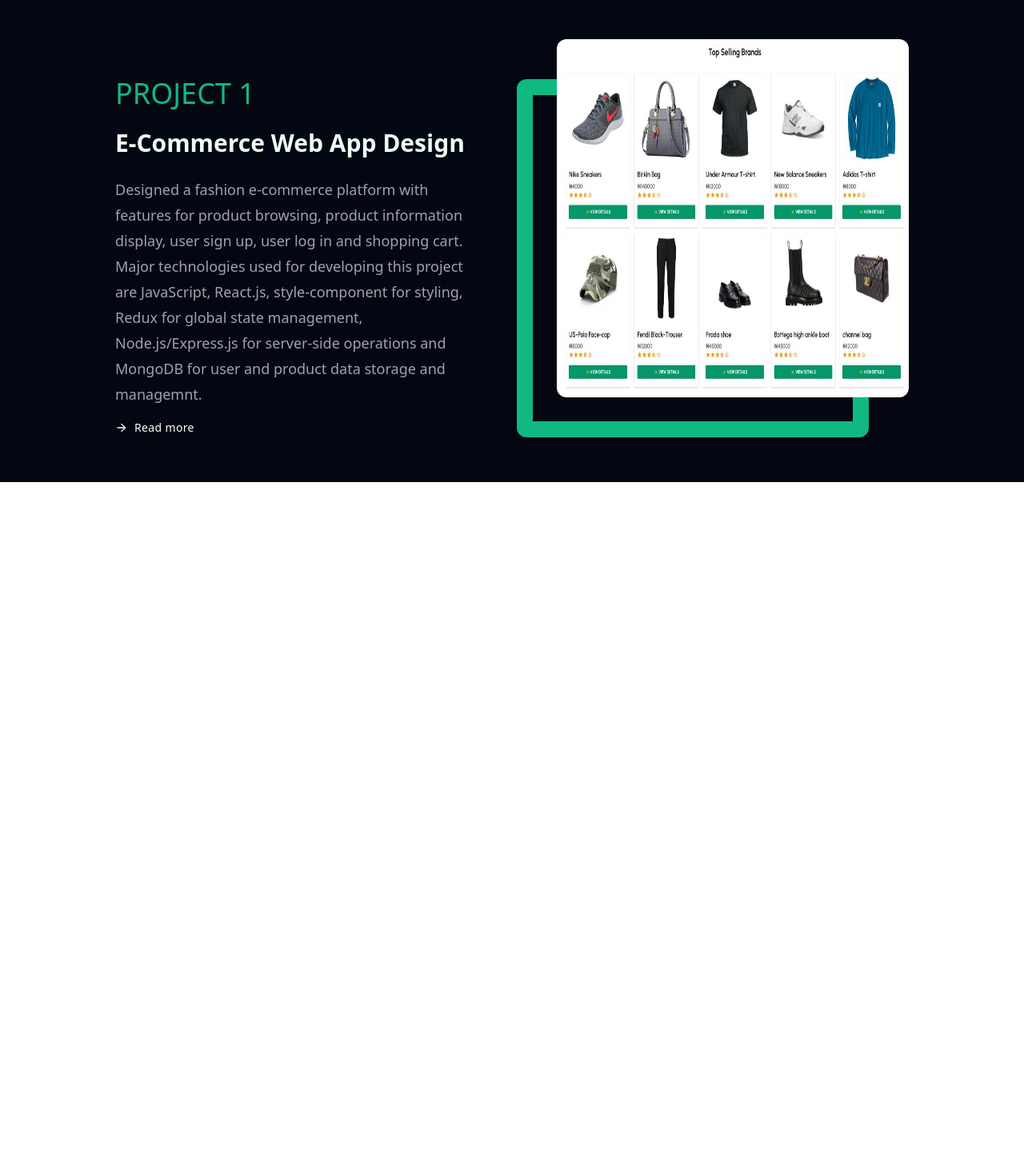
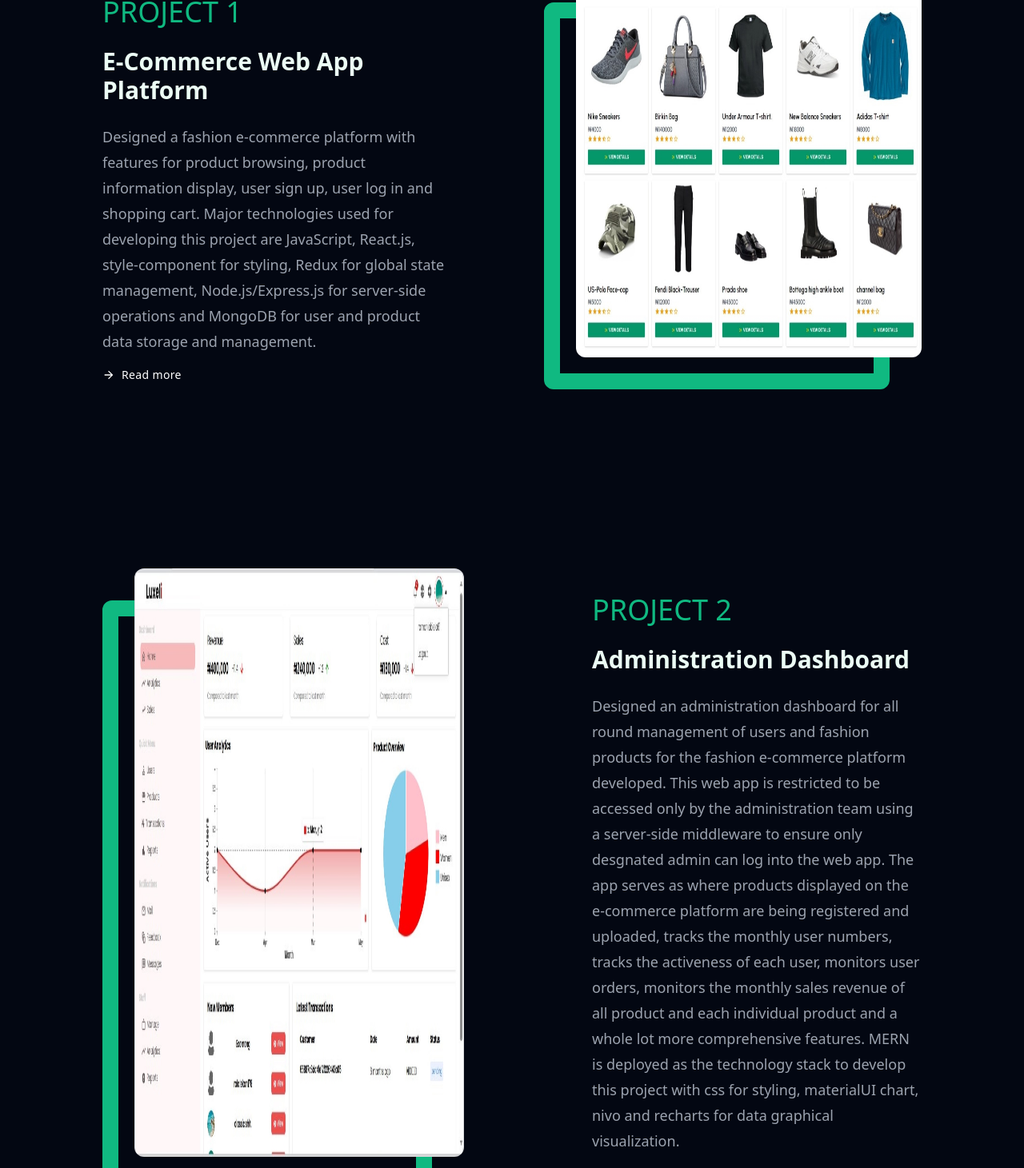
Before and after one commit to ramoniabiola/my-portfolio-website, a React (Create React App) app in the folder my-portfolio-website/: page / in a window 1280 px wide. Shown: the part 1881-3342 px from the top of the page at 80% size. Before the commit the page ends 2484 px from the top, so only its background shows below. Built offline with nearby package versions, Linux system fonts and the light colour scheme.

Commit message:
finished up the portfolio section

```diff
--- a/my-portfolio-website/src/components/About.tsx
+++ b/my-portfolio-website/src/components/About.tsx
@@ -9,7 +9,6 @@
       distance: '100px',
       easing: 'ease-out',
       origin: 'left',
-      reset: true,
     });
   }, []);
 
@@ -20,7 +19,6 @@
       distance: '100px',
       easing: 'ease-out',
       origin: 'right',
-      reset: true,
     });
   }, []);
 
@@ -29,8 +27,8 @@
   return (
     <div className='w-4/5 p-4 h-screen flex items-top justify-center mx-auto space-x-40'>
       <div className='about1 flex-1 relative flex flex-col items-center'>
-        <span style={{ position: 'absolute', height: '80%', width: '80%', marginTop: '50px', marginLeft: '100px', borderRadius: '12px', border: "20px solid #10b981" }}></span>
-        <img src='/pictures/image1.jpg' alt="" className='absolute object-cover border-2 border-gray-900 h-4/5 w-4/5 rounded-xl transform translate-x-0 translate-y-0'  />
+        <span style={{ position: 'absolute', height: '75%', width: '75%', marginTop: '50px', marginLeft: '100px', borderRadius: '12px', border: "20px solid #10b981" }}></span>
+        <img src='/pictures/image1.jpg' alt="" className='absolute object-cover border-2 border-gray-900 h-3/4 w-3/4 rounded-xl transform translate-x-0 translate-y-0'  />
       </div>
       <div className='about2 flex-1 flex flex-col align-top justify-start translate-y-20'>
         <h1 className='mb-6 text-4xl font-semibold text-emerald-50'>ABOUT ME</h1>
--- a/my-portfolio-website/src/components/Intro.tsx
+++ b/my-portfolio-website/src/components/Intro.tsx
@@ -10,7 +10,6 @@
           distance: '200px',
           easing: 'ease-out',
           origin: 'top',
-          reset: true,
         });
     }, []);
 
@@ -20,7 +19,6 @@
           distance: '200px',
           easing: 'ease-out',
           origin: 'bottom',
-          reset: true,
         });
     }, []);
 
@@ -31,7 +29,6 @@
           easing: 'ease-out',
           origin: 'right',
           delay: 500,
-          reset: true,
         });
     }, []);
 
--- a/my-portfolio-website/src/components/Portfolio.tsx
+++ b/my-portfolio-website/src/components/Portfolio.tsx
@@ -11,37 +11,71 @@
           distance: '100px',
           easing: 'ease-out',
           origin: 'bottom',
-          reset: true,
+        });
+    }, []);
+
+    useEffect(() => {
+        ScrollReveal().reveal('.portfolio2', {
+          duration: 1500,
+          distance: '100px',
+          easing: 'ease-out',
+          origin: 'bottom',
         });
     }, []);
 
   return (
-    <div className='w-4/5 p-4 h-screen flex flex-col items-top justify-center mx-auto my-auto'>
-        <h1 className='text-center text-4xl font-semibold text-emerald-50 mb-10'>PORTFOLIO</h1>
-        <div className='flex items-top justify-center mt-5'>
-            <div className='portfolio1 flex items-top justify-center mt-10 space-x-28'>
-                <div className='flex-1 flex flex-col align-top justify-start translate-y-12'>
+    <div className='w-4/5 h-auto flex flex-col items-top justify-center mx-auto my-auto'>
+        <h1 className='text-center text-4xl font-semibold text-emerald-50 mb-20'>PORTFOLIO</h1>
+        <div className='flex items-top flex-col justify-center '>
+            <div className='portfolio1 flex items-top justify-center mt-10 mb-56 space-x-40'>
+                <div className='flex-1 flex flex-col align-top justify-start translate-y-8'>
                     <h1 className='mb-6 text-4xl font-medium text-emerald-500 tracking-normal'>PROJECT 1</h1>
-                    <h2 className='mb-6 text-3xl font-bold text-emerald-50'>E-Commerce Web App Design</h2>
+                    <h2 className='mb-6 text-3xl font-bold text-emerald-50'>E-Commerce Web App Platform</h2>
                     <p className='break-words mb-4 text-gray-400 text-lg leading-8 '>
                         Designed a fashion e-commerce platform with features for product browsing, product
                         information display, user sign up, user log in and shopping cart. Major technologies
                         used for developing this project are JavaScript, React.js, style-component for styling,
                         Redux for global state management, Node.js/Express.js for server-side operations and MongoDB
-                        for user and product data storage and managemnt.
+                        for user and product data storage and management.
                     </p>
                     <div className='flex items-center justify-start'>
                         <ArrowForward style={{ color: 'white', fontSize: '16px'}} />
                         <span className='ml-2 text-white  tracking-wide text-sm cursor-pointer'>Read more</span>
                     </div>
                 </div>
-                <div className='flex-1 relative flex flex-col items-center'>
-                    <span style={{ position: 'absolute', marginTop: '50px', marginRight: '100px', height: '100%', width: '100%', borderRadius: '12px', border: "20px solid #10b981" }} ></span>
+                <div className='flex-1 relative flex flex-col items-center ml-20'>
+                    <span style={{ position: 'absolute', marginTop: '40px', marginRight: '80px', height: '100%', width: '100%', borderRadius: '12px', border: "20px solid #10b981" }} ></span>
                     <img src="/pictures/image2.jpg" alt="" className='absolute w-full h-full object-fill rounded-xl transform translate-x-0 translate-y-0' />
                 </div>
             </div>
+            <div className='portfolio2 flex items-top justify-center mt-10 mb-48 space-x-40'>
+                <div className='flex-1 relative flex flex-col items-center ml-10'>
+                    <span style={{ position: 'absolute', marginTop: '40px', marginRight: '80px', height: '100%', width: '100%', borderRadius: '12px', border: "20px solid #10b981" }} ></span>
+                    <img src="/pictures/image3.jpg" alt="" className='absolute w-full h-full object-center rounded-xl transform translate-x-0 translate-y-0' />
+                </div>
+                <div className='flex-1 flex flex-col align-top justify-start translate-y-8'>
+                   <h1 className='mb-6 text-4xl font-medium text-emerald-500 tracking-normal'>PROJECT 2</h1>
+                   <h2 className='mb-6 text-3xl font-bold text-emerald-50'>Administration Dashboard</h2>
+                   <p className='break-words mb-4 text-gray-400 text-lg leading-8 '>
+                       Designed an administration dashboard for all round management of users and fashion
+                       products for the fashion e-commerce platform developed. This web app is restricted to be
+                       accessed only by the administration team using a server-side middleware to ensure only desgnated
+                       admin can log into the web app. The app serves as where products displayed on the
+                       e-commerce platform are being registered and uploaded, tracks the monthly user numbers, tracks the activeness
+                       of each user, monitors user orders, monitors the monthly sales revenue of all product and each individual
+                       product and a whole lot more comprehensive features. MERN is deployed as the technology stack to develop this
+                       project with css for styling, materialUI chart, nivo and recharts for data graphical visualization.
+                   </p>
+                   <div className='flex items-center justify-start'>
+                       <ArrowForward style={{ color: 'white', fontSize: '16px'}} />
+                       <span className='ml-2 text-white  tracking-wide text-sm cursor-pointer'>Read more</span>
+                   </div>
+               </div>
+            </div>
         </div>
-        <button className=''></button>
+        <div className='flex justify-center mb-20'>
+            <button className=' bg-gradient-to-r from-emerald-500 to-emerald-800 px-20 py-6 text-xl text-white tracking-wide font-semibold rounded-md'>View all</button>
+        </div>
     </div>
   )
 }
```
Also changed, not shown: my-portfolio-website/public/pictures/image2.jpg, my-portfolio-website/public/pictures/image3.jpg (added).
